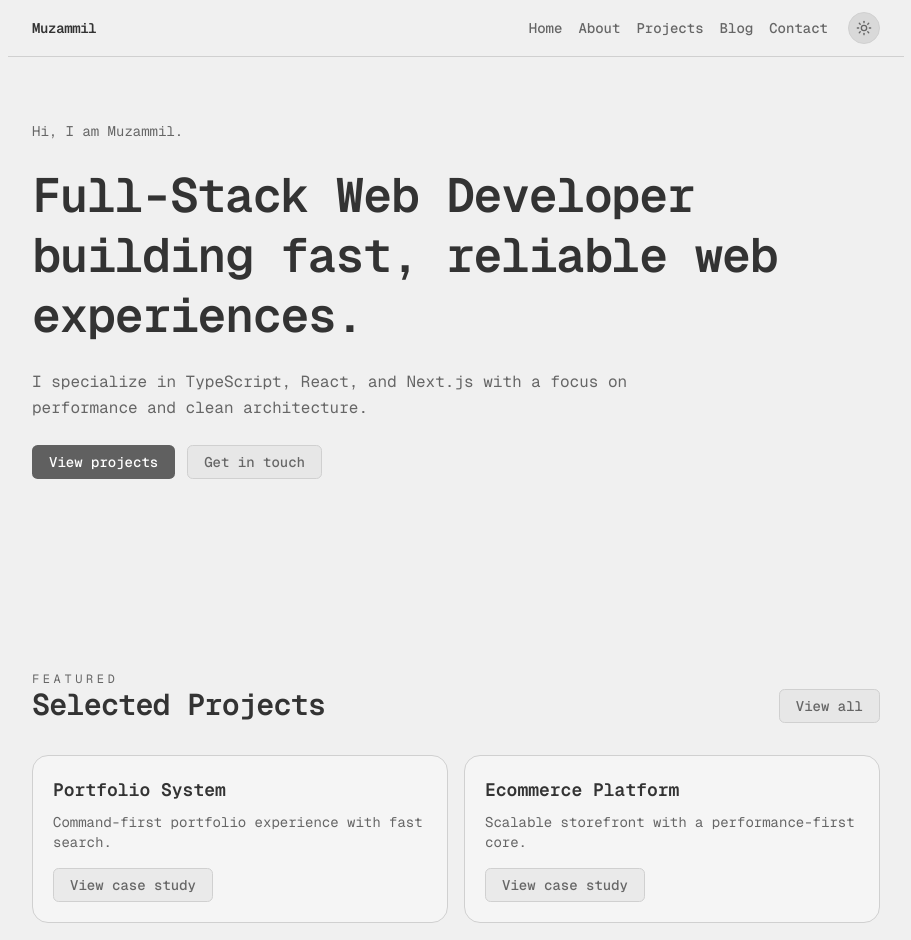
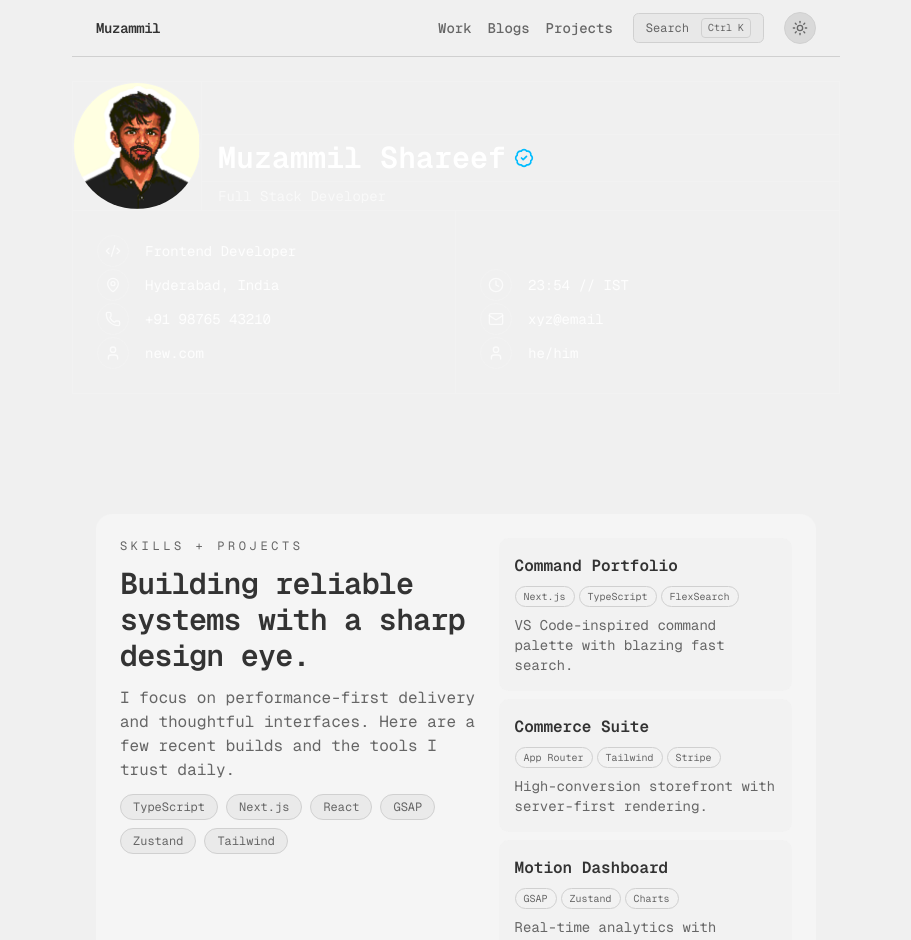
Before and after one commit to muzammilx07/portfolio_v2, a Next.js app: page / in a window 1280 px wide. Shown: the top 940 px of the page, without its empty margins (184-1095 px from the left). Built offline with nearby package versions, Linux system fonts and the light colour scheme.

Commit message:
feat: update hero layout and content

```diff
--- /dev/null
+++ b/src/app/blog/page.tsx
@@ -0,0 +1,45 @@
+import Link from "next/link";
+import { getAllMdx } from "@/lib/utils/mdx";
+
+export default async function BlogPage() {
+  const posts = await getAllMdx("blog");
+
+  return (
+    <section className="px-6 py-12">
+      <div className="mx-auto max-w-4xl space-y-6">
+        <header className="space-y-2">
+          <p className="text-xs uppercase tracking-[0.3em] text-muted-foreground">
+            Blog
+          </p>
+          <h1 className="text-3xl font-semibold tracking-tight sm:text-4xl">
+            Notes and updates
+          </h1>
+        </header>
+        {posts.length === 0 ? (
+          <div className="rounded-2xl border border-border bg-card p-6 text-sm text-muted-foreground">
+            No posts yet.
+          </div>
+        ) : (
+          <div className="space-y-3">
+            {posts.map((post) => (
+              <Link
+                key={post.slug}
+                href={`/blog/${post.slug}`}
+                className="block rounded-2xl border border-border bg-card p-5 transition hover:-translate-y-1 hover:shadow-md"
+              >
+                <h2 className="text-lg font-semibold text-foreground">
+                  {post.frontmatter.title}
+                </h2>
+                {post.frontmatter.summary ? (
+                  <p className="mt-2 text-sm text-muted-foreground">
+                    {post.frontmatter.summary}
+                  </p>
+                ) : null}
+              </Link>
+            ))}
+          </div>
+        )}
+      </div>
+    </section>
+  );
+}
--- a/src/app/layout.tsx
+++ b/src/app/layout.tsx
@@ -36,7 +36,7 @@ export default function RootLayout({
         className={`min-h-screen bg-background text-foreground antialiased ${geistSans.variable} ${geistMono.variable}`}
       >
         <Providers>
-          <div className="mx-auto flex min-h-screen max-w-4xl flex-col">
+          <div className="mx-auto flex min-h-screen max-w-3xl flex-col">
             <header>
               <Navbar />
             </header>
--- a/src/app/page.tsx
+++ b/src/app/page.tsx
@@ -6,7 +6,7 @@ import SkillsShowcase from "@/components/home/SkillsShowcase";
 
 export default function Page() {
   return (
-    <div className="flex flex-col gap-12 sm:gap-16">
+    <div className="flex flex-col gap-10 sm:gap-12">
       <Hero />
       <FeaturedProjects />
       <SkillsShowcase />
--- /dev/null
+++ b/src/app/projects/[slug]/page.tsx
@@ -0,0 +1,67 @@
+import type { Metadata } from "next";
+import { notFound } from "next/navigation";
+import { projects } from "@/lib/data/projects";
+
+interface ProjectPageProps {
+  params: {
+    slug: string;
+  };
+}
+
+export async function generateStaticParams() {
+  return projects.map((project) => ({ slug: project.slug }));
+}
+
+export async function generateMetadata({
+  params,
+}: ProjectPageProps): Promise<Metadata> {
+  const project = projects.find((item) => item.slug === params.slug);
+
+  if (!project) {
+    return {};
+  }
+
+  return {
+    title: project.title,
+    description: project.summary,
+  };
+}
+
+export default function ProjectPage({ params }: ProjectPageProps) {
+  const project = projects.find((item) => item.slug === params.slug);
+
+  if (!project) {
+    notFound();
+  }
+
+  return (
+    <section className="px-6 py-12">
+      <div className="mx-auto max-w-4xl space-y-6">
+        <header className="space-y-2">
+          <p className="text-xs uppercase tracking-[0.3em] text-muted-foreground">
+            Project detail
+          </p>
+          <h1 className="text-3xl font-semibold tracking-tight sm:text-4xl">
+            {project.title}
+          </h1>
+          <p className="max-w-2xl text-sm text-muted-foreground sm:text-base">
+            {project.summary}
+          </p>
+        </header>
+        <div className="flex flex-wrap gap-2">
+          {project.tags.map((tag) => (
+            <span
+              key={tag}
+              className="rounded-full border border-border px-3 py-1 text-xs text-muted-foreground"
+            >
+              {tag}
+            </span>
+          ))}
+        </div>
+        <div className="rounded-2xl border border-border bg-card p-6 text-sm text-muted-foreground">
+          Case study content coming soon.
+        </div>
+      </div>
+    </section>
+  );
+}
--- a/src/components/home/CTASection.tsx
+++ b/src/components/home/CTASection.tsx
@@ -2,8 +2,8 @@ import Button from "@/components/ui/Button";
 
 export default function CTASection() {
   return (
-    <section className="bg-background px-6 py-16 text-foreground">
-      <div className="mx-auto max-w-4xl rounded-3xl border border-border bg-card p-8 text-center sm:p-12">
+    <section className="bg-background px-4 py-10 text-foreground sm:px-6 sm:py-12">
+      <div className="mx-auto max-w-4xl rounded-2xl border border-border bg-card p-6 text-center sm:p-8">
         <p className="text-xs uppercase tracking-[0.3em] text-muted-foreground">
           Collaboration
         </p>
@@ -13,7 +13,7 @@ export default function CTASection() {
         <p className="mx-auto mt-3 max-w-2xl text-sm text-muted-foreground sm:text-base">
           Ready for a launch-ready product with motion, clarity, and speed.
         </p>
-        <div className="mt-6 flex flex-wrap justify-center gap-3">
+        <div className="mt-5 flex flex-wrap justify-center gap-3">
           <Button>Schedule a call</Button>
           <Button variant="secondary">Download resume</Button>
         </div>
--- a/src/components/home/FeaturedProjects.tsx
+++ b/src/components/home/FeaturedProjects.tsx
@@ -1,47 +1,68 @@
-import Button from "@/components/ui/Button";
-
-const projects = [
-  {
-    title: "Portfolio System",
-    description: "Command-first portfolio experience with fast search.",
-  },
-  {
-    title: "Ecommerce Platform",
-    description: "Scalable storefront with a performance-first core.",
-  },
-];
+import Link from "next/link";
+import { projects } from "@/lib/data/projects";
 
 export default function FeaturedProjects() {
   return (
-    <section className="bg-background px-6 py-16 text-foreground">
-      <div className="mx-auto max-w-4xl space-y-8">
-        <div className="flex items-end justify-between gap-4">
-          <div>
+    <section className="bg-background px-4 py-10 text-foreground sm:px-6 sm:py-12">
+      <div className="mx-auto max-w-4xl space-y-6">
+        <div className="grid gap-5 rounded-2xl bg-card p-5 sm:p-6 md:grid-cols-[1.1fr_0.9fr]">
+          <div className="space-y-3">
             <p className="text-xs uppercase tracking-[0.3em] text-muted-foreground">
-              Featured
+              Skills + Projects
             </p>
             <h2 className="text-2xl font-semibold tracking-tight sm:text-3xl">
-              Selected Projects
+              Building reliable systems with a sharp design eye.
             </h2>
+            <p className="text-sm text-muted-foreground sm:text-base">
+              I focus on performance-first delivery and thoughtful interfaces.
+              Here are a few recent builds and the tools I trust daily.
+            </p>
+            <div className="flex flex-wrap gap-2">
+              {[
+                "TypeScript",
+                "Next.js",
+                "React",
+                "GSAP",
+                "Zustand",
+                "Tailwind",
+              ].map((skill) => (
+                <span
+                  key={skill}
+                  className="rounded-full border border-border bg-muted/40 px-3 py-1 text-xs text-muted-foreground"
+                >
+                  {skill}
+                </span>
+              ))}
             </div>
-          <Button variant="secondary">View all</Button>
           </div>
-
-        <div className="grid gap-4 sm:grid-cols-2">
+          <div className="space-y-2">
             {projects.map((project) => (
-            <div
-              key={project.title}
-              className="rounded-2xl border border-border bg-card p-5 transition-all duration-200 hover:-translate-y-1 hover:shadow-md"
+              <Link
+                key={project.slug}
+                href={`/projects/${project.slug}`}
+                className="block rounded-xl bg-background/60 p-4 transition hover:bg-background"
               >
-              <h3 className="text-lg font-semibold">{project.title}</h3>
+                <div className="flex flex-wrap items-center justify-between gap-2">
+                  <h3 className="text-base font-semibold text-foreground">
+                    {project.title}
+                  </h3>
+                  <div className="flex flex-wrap gap-1 text-[10px] text-muted-foreground">
+                    {project.tags.map((tag) => (
+                      <span
+                        key={tag}
+                        className="rounded-full border border-border px-2 py-0.5"
+                      >
+                        {tag}
+                      </span>
+                    ))}
+                  </div>
+                </div>
                 <p className="mt-2 text-sm text-muted-foreground">
-                {project.description}
+                  {project.summary}
                 </p>
-              <Button variant="secondary" className="mt-4">
-                View case study
-              </Button>
+              </Link>
+            ))}
           </div>
-          ))}
         </div>
       </div>
     </section>
--- a/src/components/home/Hero.tsx
+++ b/src/components/home/Hero.tsx
@@ -1,22 +1,105 @@
-import Button from "@/components/ui/Button";
-import { personal } from "@/lib/data/personal";
+"use client";
 
-export default function Hero() {
+import Image from "next/image";
+import { useEffect, useState } from "react";
+import type { ComponentType, SVGProps } from "react";
+import {
+  BadgeCheck,
+  Clock,
+  Code2,
+  Mail,
+  MapPin,
+  Phone,
+  User,
+  Users,
+} from "lucide-react";
+
+export default function ProfileHero() {
+  const [istTime, setIstTime] = useState<string>("");
+
+  useEffect(() => {
+    const formatter = new Intl.DateTimeFormat("en-IN", {
+      timeZone: "Asia/Kolkata",
+      hour: "2-digit",
+      minute: "2-digit",
+      hour12: false,
+    });
+
+    const updateTime = () => {
+      setIstTime(`${formatter.format(new Date())} // IST`);
+    };
+
+    updateTime();
+    const interval = window.setInterval(updateTime, 60_000);
+
+    return () => window.clearInterval(interval);
+  }, []);
+
   return (
-    <section className="w-full bg-background px-6 pb-16 pt-16 text-foreground">
-      <div className="mx-auto max-w-4xl space-y-6">
-        <p className="text-sm text-muted-foreground">Hi, I am {personal.name}.</p>
-        <h1 className="text-4xl font-semibold leading-tight tracking-tight sm:text-5xl">
-          {personal.role} building fast, reliable web experiences.
-        </h1>
-        <p className="max-w-2xl text-sm leading-relaxed text-muted-foreground sm:text-base">
-          {personal.summary}
-        </p>
-        <div className="flex flex-wrap items-center gap-3">
-          <Button>View projects</Button>
-          <Button variant="secondary">Get in touch</Button>
+    <section className="py-6 text-white">
+      {/* OUTER CONTAINER */}
+      <div className="border border-white/10">
+        {/* ================= TOP ROW ================= */}
+        <div className="flex border-b border-white/10">
+          {/* Avatar */}
+          <div className="border-r border-white/10">
+            <div className="h-32 w-32 overflow-hidden rounded-full border border-white/15">
+              <Image
+                src="/pr.webp"
+                alt="Avatar"
+                width={96}
+                height={96}
+                className="h-full w-full object-cover"
+              />
+            </div>
+          </div>
+
+          {/* Name block */}
+          <div className="flex flex-col justify-end  w-full">
+            <div className="flex items-center px-4 py-2 gap-2 border-t border-white/10">
+              <h1 className="text-3xl font-semibold leading-none">
+                Muzammil Shareef
+              </h1>
+              <BadgeCheck className="h-5 w-5 text-sky-400" />
+            </div>
+
+            <p className="text-sm px-4 py-1 text-white/60 border-t border-white/10">
+              Full Stack Developer
+            </p>
+          </div>
+        </div>
+
+        {/* ================= BOTTOM ROW ================= */}
+        <div className="grid grid-cols-2 divide-x divide-white/10">
+          {/* LEFT COLUMN */}
+          <div className="space-y-0.5 p-6">
+            <InfoRow icon={Code2} text="Frontend Developer" />
+            <InfoRow icon={MapPin} text="Hyderabad, India" />
+            <InfoRow icon={Phone} text="+91 98765 43210" />
+            <InfoRow icon={User} text="new.com" />
+          </div>
+
+          {/* RIGHT COLUMN */}
+          <div className="space-y-0.5 p-6 flex flex-col justify-end">
+            <InfoRow icon={Clock} text={istTime} />
+            <InfoRow icon={Mail} text="xyz@email" />
+            <InfoRow icon={User} text="he/him" />
+          </div>
         </div>
       </div>
     </section>
   );
 }
+
+/* ================= INFO ROW ================= */
+
+function InfoRow({ icon: Icon, text }: { icon: any; text: string }) {
+  return (
+    <div className="flex items-center gap-4">
+      <span className="flex h-8 w-8 items-center justify-center rounded-full border border-white/15 text-white/70">
+        <Icon className="h-4 w-4" />
+      </span>
+      <span className="text-sm text-white/90">{text}</span>
+    </div>
+  );
+}
--- a/src/components/home/RecentBlog.tsx
+++ b/src/components/home/RecentBlog.tsx
@@ -11,8 +11,8 @@ const posts = [
 
 export default function RecentBlog() {
   return (
-    <section className="bg-background px-6 py-16 text-foreground">
-      <div className="mx-auto max-w-4xl space-y-6">
+    <section className="bg-background px-4 py-10 text-foreground sm:px-6 sm:py-12">
+      <div className="mx-auto max-w-4xl space-y-5">
         <div>
           <p className="text-xs uppercase tracking-[0.3em] text-muted-foreground">
             Writing
@@ -21,11 +21,11 @@ export default function RecentBlog() {
             Recent notes
           </h2>
         </div>
-        <div className="space-y-3">
+        <div className="space-y-2">
           {posts.map((post) => (
             <div
               key={post.title}
-              className="rounded-2xl border border-border bg-card p-4 transition-all duration-200 hover:-translate-y-1 hover:shadow-md"
+              className="rounded-xl border border-border bg-card p-4 transition-colors duration-200 hover:bg-muted/40"
             >
               <p className="text-xs uppercase tracking-[0.3em] text-muted-foreground">
                 {post.date}
--- a/src/components/home/SkillsShowcase.tsx
+++ b/src/components/home/SkillsShowcase.tsx
@@ -13,8 +13,8 @@ const skills = [
 
 export default function SkillsShowcase() {
   return (
-    <section className="bg-background px-6 py-16 text-foreground">
-      <div className="mx-auto max-w-4xl space-y-6">
+    <section className="bg-background px-4 py-10 text-foreground sm:px-6 sm:py-12">
+      <div className="mx-auto max-w-4xl space-y-5">
         <div>
           <p className="text-xs uppercase tracking-[0.3em] text-muted-foreground">
             Stack
--- a/src/components/layout/Navbar.tsx
+++ b/src/components/layout/Navbar.tsx
@@ -1,3 +1,4 @@
+import Image from "next/image";
 import Link from "next/link";
 import ThemeToggle from "./ThemeToggle";
 import { navigation } from "@/config/navigation";
@@ -12,10 +13,11 @@ export default function Navbar() {
       <div className="mx-auto flex max-w-4xl items-center justify-between px-4 py-3 sm:px-6">
         <Link
           href="/"
-          className="text-sm font-semibold tracking-tight text-foreground"
+          className="flex items-center gap-3 text-sm font-semibold tracking-tight text-foreground"
           aria-label={`${siteConfig.name} home`}
         >
-          {siteConfig.name}
+
+          <span>{siteConfig.name}</span>
         </Link>
 
         <div className="flex items-center gap-3 sm:gap-5">
@@ -31,6 +33,16 @@ export default function Navbar() {
               </li>
             ))}
           </ul>
+          <button
+            type="button"
+            className="hidden items-center gap-3 rounded-lg border border-border bg-muted/40 px-3 py-1 text-xs text-muted-foreground transition hover:bg-muted md:flex"
+            aria-label="Open search"
+          >
+            <span>Search</span>
+            <span className="rounded border border-border px-1.5 py-0.5 text-[10px] text-muted-foreground">
+              Ctrl K
+            </span>
+          </button>
           <ThemeToggle />
         </div>
       </div>
--- a/src/config/navigation.ts
+++ b/src/config/navigation.ts
@@ -1,7 +1,5 @@
 export const navigation = [
-  { href: "/", label: "Home" },
-  { href: "/about", label: "About" },
+  { href: "/", label: "Work" },
+  { href: "/blog", label: "Blogs" },
   { href: "/projects", label: "Projects" },
-  { href: "/blog", label: "Blog" },
-  { href: "/contact", label: "Contact" },
 ];
--- /dev/null
+++ b/src/lib/data/projects.ts
@@ -0,0 +1,27 @@
+export interface ProjectSummary {
+  slug: string;
+  title: string;
+  summary: string;
+  tags: string[];
+}
+
+export const projects: ProjectSummary[] = [
+  {
+    slug: "command-portfolio",
+    title: "Command Portfolio",
+    summary: "VS Code-inspired command palette with blazing fast search.",
+    tags: ["Next.js", "TypeScript", "FlexSearch"],
+  },
+  {
+    slug: "commerce-suite",
+    title: "Commerce Suite",
+    summary: "High-conversion storefront with server-first rendering.",
+    tags: ["App Router", "Tailwind", "Stripe"],
+  },
+  {
+    slug: "motion-dashboard",
+    title: "Motion Dashboard",
+    summary: "Real-time analytics with accessible motion design.",
+    tags: ["GSAP", "Zustand", "Charts"],
+  },
+];
```
Lines whose indentation alone changed are shown as unchanged.
